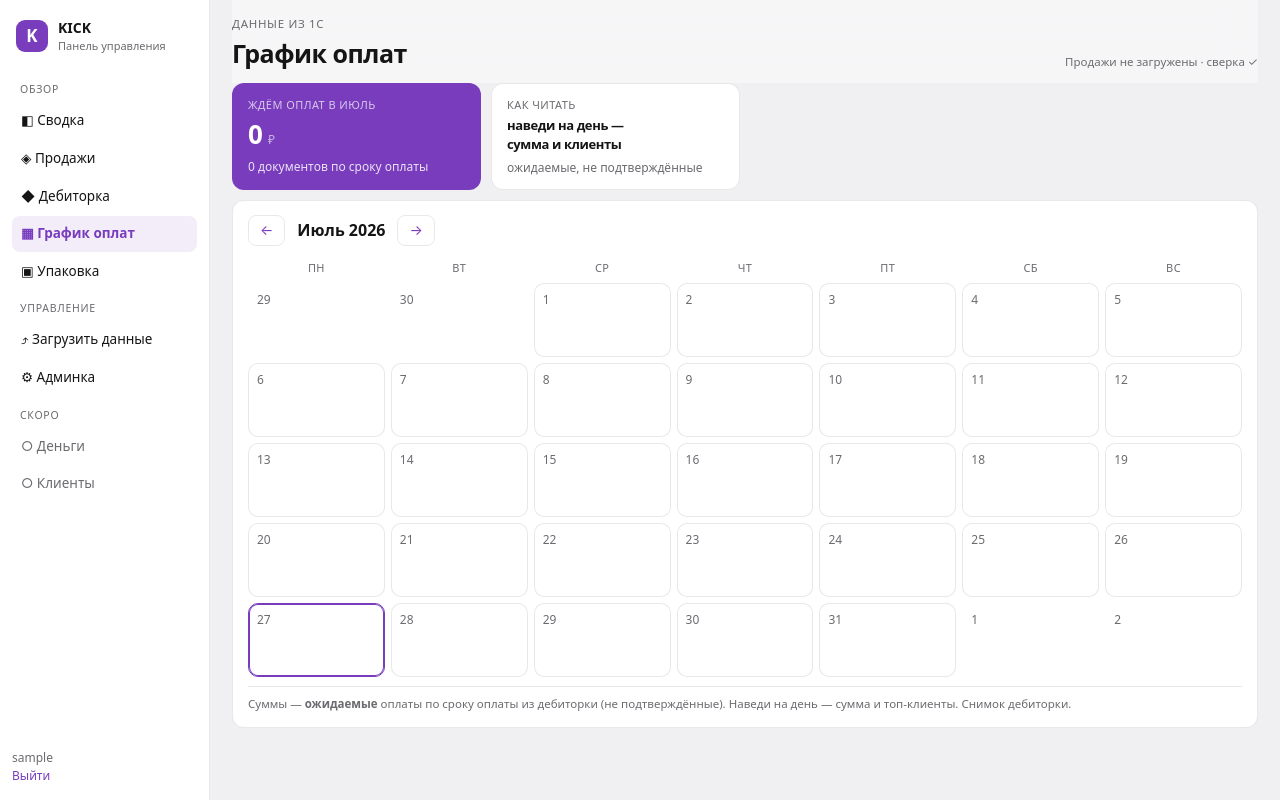
After one commit to Blankeevich/kick-dashboard, a Django app: page /oplaty/ in a window 1280 px wide. The commit adds this page. Run offline with Django 5.2, Linux system fonts and the light colour scheme; the visitor is signed in with stand-in values (Sample User, id 1); data that the repository does not hold is empty.

Commit message:
График оплат: месячный календарь ожидаемых оплат из дебиторки (сумма по дню, тултип с клиентами, навигация по месяцам)

```diff
--- a/dashboard/metrics.py
+++ b/dashboard/metrics.py
@@ -190,6 +190,48 @@ def yoy(year, prev, **f):
     return {'now': sales_summary(year, **f2)['by_month'], 'prev': sales_summary(prev, **f2)['by_month']}
 
 
+def _short_money(n):
+    if n >= 1_000_000:
+        return f'{n / 1_000_000:.1f}м'.replace('.0м', 'м')
+    if n >= 1_000:
+        return f'{round(n / 1000)}к'
+    return str(int(n)) if n else ''
+
+
+def payment_calendar(year, month):
+    """Календарь ожидаемых оплат: по сроку оплаты из дебиторки раскладываем документы по дням."""
+    import calendar as _cal
+    from collections import defaultdict
+    from .models import DebtLine
+    by_date = defaultdict(lambda: {'amount': 0, 'count': 0, 'clients': defaultdict(int)})
+    for r in DebtLine.objects.filter(due_date__isnull=False).values('due_date', 'client', 'debt_total'):
+        c = by_date[r['due_date']]
+        c['amount'] += r['debt_total']
+        c['count'] += 1
+        c['clients'][r['client']] += r['debt_total']
+    month_days = [d for d in by_date if d.year == year and d.month == month]
+    maxday = max((by_date[d]['amount'] for d in month_days), default=0) or 1
+    today = date.today()
+    weeks = []
+    for week in _cal.Calendar(firstweekday=0).monthdatescalendar(year, month):
+        row = []
+        for d in week:
+            info = by_date.get(d)
+            amount = info['amount'] if info else 0
+            lvl = 0 if not amount else 1 + min(2, int(amount / maxday * 3 * 0.999))
+            tip = None
+            if amount:
+                top = sorted(info['clients'].items(), key=lambda x: -x[1])[:3]
+                names = ', '.join(c for c, _ in top)
+                tip = (f"{d.strftime('%d.%m')} · {amount:,} ₽ · {info['count']} док · {names}"
+                       .replace(',', ' '))
+            row.append({'day': d.day, 'amount': amount, 'short': _short_money(amount),
+                        'lvl': lvl, 'tip': tip, 'in_month': d.month == month, 'today': d == today})
+        weeks.append(row)
+    month_total = sum(by_date[d]['amount'] for d in month_days)
+    return {'weeks': weeks, 'month_total': month_total, 'doc_count': sum(by_date[d]['count'] for d in month_days)}
+
+
 def plan_status(year=None, manager=None, date_from=None, date_to=None):
     """План/факт продаж по менеджерам и месяцам (план ведётся в админке).
     Учитывает фильтры: период (показываем планы месяцев внутри диапазона) и менеджер."""
--- a/dashboard/templates/dashboard/base.html
+++ b/dashboard/templates/dashboard/base.html
@@ -81,6 +81,19 @@ tr.bad td{background:rgba(194,65,12,.05)}
 .perbtn{font-size:12px;color:var(--ink2);background:var(--sf);border:1px solid var(--line);border-radius:8px;padding:6px 10px;text-decoration:none;white-space:nowrap}
 .perbtn:hover{border-color:var(--pu);color:var(--pu)}
 .perbtn.on{background:var(--pu);color:#fff;border-color:var(--pu)}
+.calhead{display:flex;align-items:center;gap:12px;margin-bottom:12px}
+.calnav{font-size:14px;color:var(--pu);text-decoration:none;border:1px solid var(--line);border-radius:8px;padding:4px 11px}
+.calnav:hover{background:var(--pu2)}
+.calgrid{display:grid;grid-template-columns:repeat(7,1fr);gap:6px}
+.calgrid .wd{font-size:11px;color:var(--ink2);text-align:center;padding:2px 0;text-transform:uppercase;letter-spacing:.04em}
+.cell{min-height:74px;border:1px solid var(--line);border-radius:10px;padding:7px 8px;background:var(--sf);display:flex;flex-direction:column;gap:3px}
+.cell.out{background:transparent;border-color:transparent}
+.cell.today{border-color:var(--pu);box-shadow:0 0 0 1px var(--pu) inset}
+.cell .dn{font-size:12px;color:var(--ink2)}
+.cell .amt{font-size:14px;font-weight:700;color:var(--pu);margin-top:auto}
+.cell .cnt{font-size:10px;color:var(--ink2)}
+.cell.lvl1{background:rgba(120,60,189,.07)}.cell.lvl2{background:rgba(120,60,189,.15)}.cell.lvl3{background:rgba(120,60,189,.26)}
+.cell[data-tip]{cursor:default}
 .scrollbox{max-height:340px;overflow-y:auto}
 .scrollbox::-webkit-scrollbar{width:8px}.scrollbox::-webkit-scrollbar-thumb{background:rgba(0,0,0,.15);border-radius:4px}
 .link{cursor:pointer;color:var(--pu);font-size:12px;text-decoration:none}
@@ -105,6 +118,7 @@ tbody tr[onclick]{cursor:pointer}tbody tr[onclick]:hover td{background:var(--sf2
       <a class="ni {% if page == 'svodka' %}on{% endif %}" href="{% url 'svodka' %}">◧ Сводка</a>
       <a class="ni {% if page == 'prodazhi' %}on{% endif %}" href="{% url 'prodazhi' %}">◈ Продажи</a>
       <a class="ni {% if page == 'debitorka' %}on{% endif %}" href="{% url 'debitorka' %}">◆ Дебиторка</a>
+      <a class="ni {% if page == 'oplaty' %}on{% endif %}" href="{% url 'oplaty' %}">▦ График оплат</a>
       <a class="ni {% if page == 'upakovka' %}on{% endif %}" href="{% url 'upakovka' %}">▣ Упаковка</a>
       <div class="ng">Управление</div>
       <a class="ni {% if page == 'upload' %}on{% endif %}" href="{% url 'upload' %}">⤴ Загрузить данные</a>
--- /dev/null
+++ b/dashboard/templates/dashboard/oplaty.html
@@ -0,0 +1,24 @@
+{% extends 'dashboard/base.html' %}{% load humanize %}
+{% block title %}График оплат{% endblock %}
+{% block content %}
+<section class="kpis">
+  <div class="kpi hero"><div class="kl">Ждём оплат в {{ month_name }}</div><div class="kv">{{ cal.month_total|intcomma }} <span class="cur">₽</span></div><div class="kf">{{ cal.doc_count }} документов по сроку оплаты</div></div>
+  <div class="kpi"><div class="kl">Как читать</div><div class="kv sm" style="font-size:13px;line-height:1.5">наведи на день —<br>сумма и клиенты</div><div class="kf">ожидаемые, не подтверждённые</div></div>
+</section>
+
+<div class="card wide">
+  <div class="calhead">
+    <a class="calnav" href="?ym={{ prev_ym }}">←</a>
+    <b style="font-size:16px;text-transform:capitalize">{{ month_name }} {{ year }}</b>
+    <a class="calnav" href="?ym={{ next_ym }}">→</a>
+  </div>
+  <div class="calgrid">
+    {% for wd in weekdays %}<div class="wd">{{ wd }}</div>{% endfor %}
+    {% for week in cal.weeks %}{% for c in week %}<div class="cell{% if not c.in_month %} out{% endif %}{% if c.today %} today{% endif %}{% if c.in_month and c.lvl %} lvl{{ c.lvl }}{% endif %}"{% if c.tip %} data-tip="{{ c.tip }}"{% endif %}>
+      <span class="dn">{{ c.day }}</span>
+      {% if c.amount %}<span class="amt">{{ c.short }}</span><span class="cnt">{{ c.count }} док</span>{% endif %}
+    </div>{% endfor %}{% endfor %}
+  </div>
+  <div class="foot">Суммы — <b>ожидаемые</b> оплаты по сроку оплаты из дебиторки (не подтверждённые). Наведи на день — сумма и топ-клиенты. Снимок дебиторки{% if last_debt %} от {{ last_debt.uploaded_at|date:"d.m.Y" }}{% endif %}.</div>
+</div>
+{% endblock %}
--- a/dashboard/views.py
+++ b/dashboard/views.py
@@ -6,6 +6,8 @@ from . import metrics, loader
 from .models import Upload
 
 MONTHS = ['янв', 'фев', 'мар', 'апр', 'май', 'июн', 'июл', 'авг', 'сен', 'окт', 'ноя', 'дек']
+MONTHS_FULL = ['январь', 'февраль', 'март', 'апрель', 'май', 'июнь', 'июль',
+               'август', 'сентябрь', 'октябрь', 'ноябрь', 'декабрь']
 CUR_YEAR, PREV_YEAR = 2026, 2025
 
 
@@ -150,6 +152,26 @@ def upload(request):
 
 
 @login_required
+def oplaty(request):
+    ym = request.GET.get('ym', '')
+    try:
+        y, m = map(int, ym.split('-'))
+        date(y, m, 1)
+    except (ValueError, TypeError):
+        t = date.today()
+        y, m = t.year, t.month
+    cal = metrics.payment_calendar(y, m)
+    prev = date(y, m, 1) - timedelta(days=1)
+    nxt = date(y + (m == 12), (m % 12) + 1, 1)
+    return render(request, 'dashboard/oplaty.html', {
+        'page': 'oplaty', 'cal': cal, 'month_name': MONTHS_FULL[m - 1], 'year': y,
+        'prev_ym': f'{prev.year}-{prev.month:02d}', 'next_ym': f'{nxt.year}-{nxt.month:02d}',
+        'weekdays': ['Пн', 'Вт', 'Ср', 'Чт', 'Пт', 'Сб', 'Вс'],
+        'last_debt': Upload.objects.filter(kind='debt').order_by('-uploaded_at').first(),
+    })
+
+
+@login_required
 def upakovka(request):
     series = request.GET.get('series') or None
     used = request.GET.get('used') or None
--- a/kick/urls.py
+++ b/kick/urls.py
@@ -8,6 +8,7 @@ urlpatterns = [
     path('', views.svodka, name='svodka'),
     path('prodazhi/', views.prodazhi, name='prodazhi'),
     path('debitorka/', views.debitorka, name='debitorka'),
+    path('oplaty/', views.oplaty, name='oplaty'),
     path('upakovka/', views.upakovka, name='upakovka'),
     path('debitorka/<path:client>/', views.debtor, name='debtor'),
     path('upload/', views.upload, name='upload'),
```
